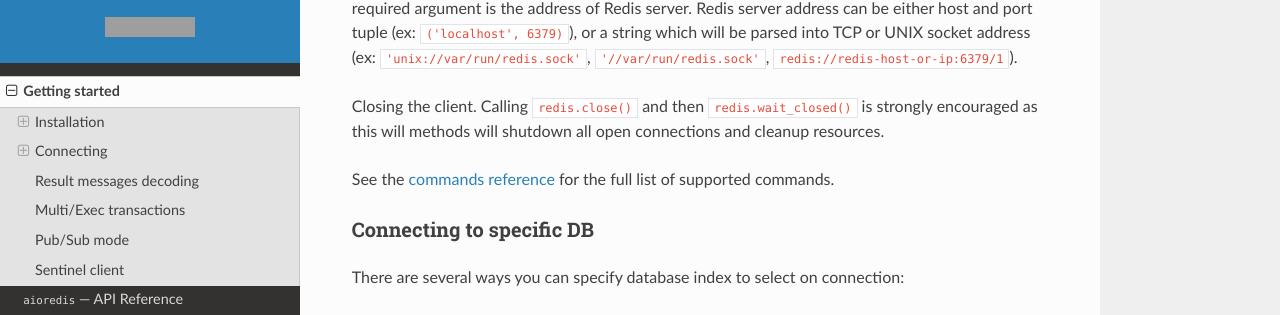
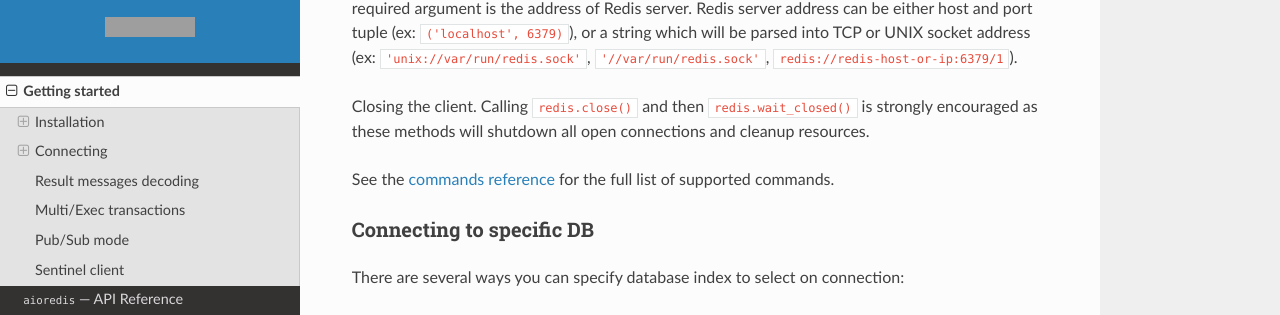
Before and after one commit to aio-libs-abandoned/aioredis-py, a Sphinx documentation site: the page built from docs/start.rst, in a window 1280 px wide and 900 px high, scrolled down 804 px. Shown: the part 161-476 px from the top of the window. Built offline with Sphinx 7.4.7 and the Read the Docs theme 2.0.0, drawn with Linux system fonts in a browser that asks for light colours; grey boxes are pictures that could not be loaded.

Commit message:
fix typo

```diff
--- a/docs/start.rst
+++ b/docs/start.rst
@@ -50,7 +50,7 @@ TCP or UNIX socket address (ex: ``'unix://var/run/redis.sock'``,
 ``'//var/run/redis.sock'``, ``redis://redis-host-or-ip:6379/1``).
 
 Closing the client. Calling ``redis.close()`` and then ``redis.wait_closed()``
-is strongly encouraged as this will methods will shutdown all open connections
+is strongly encouraged as these methods will shutdown all open connections
 and cleanup resources.
 
 See the :doc:`commands reference </mixins>` for the full list of supported commands.
```
